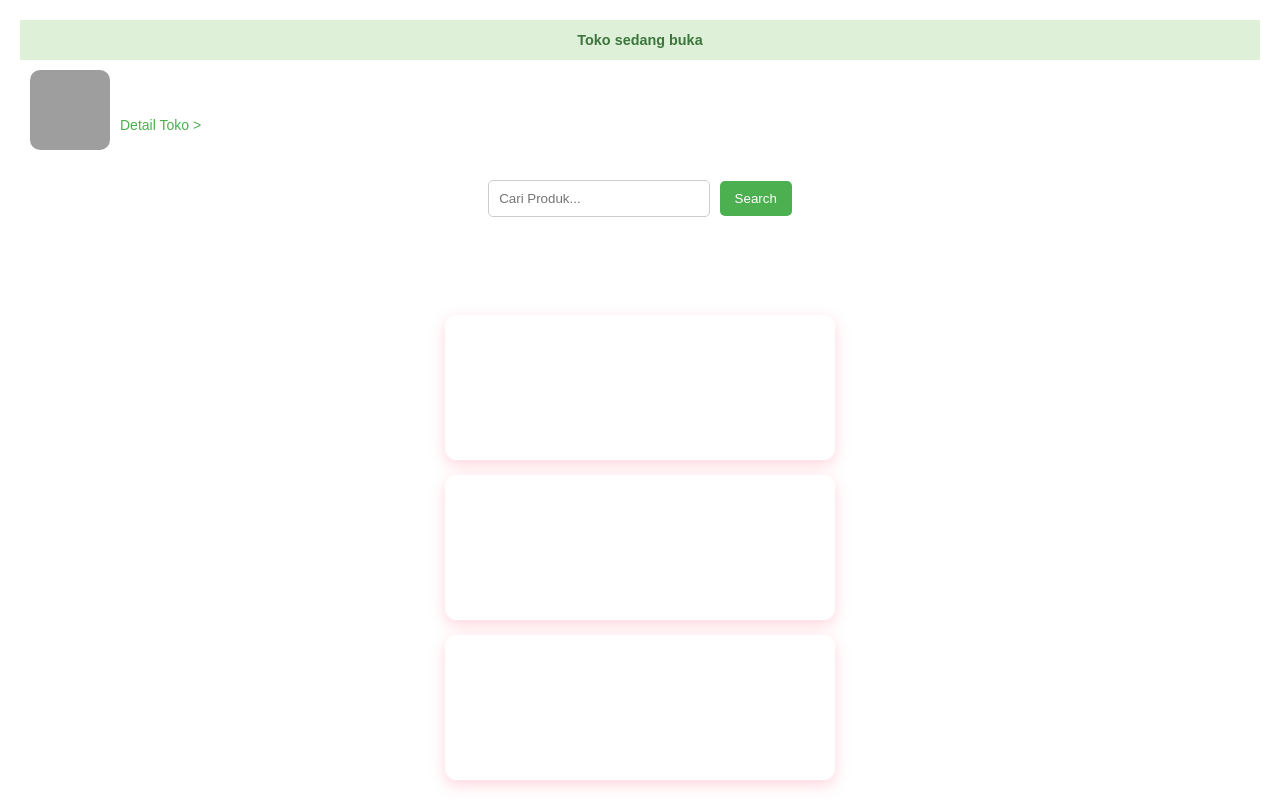
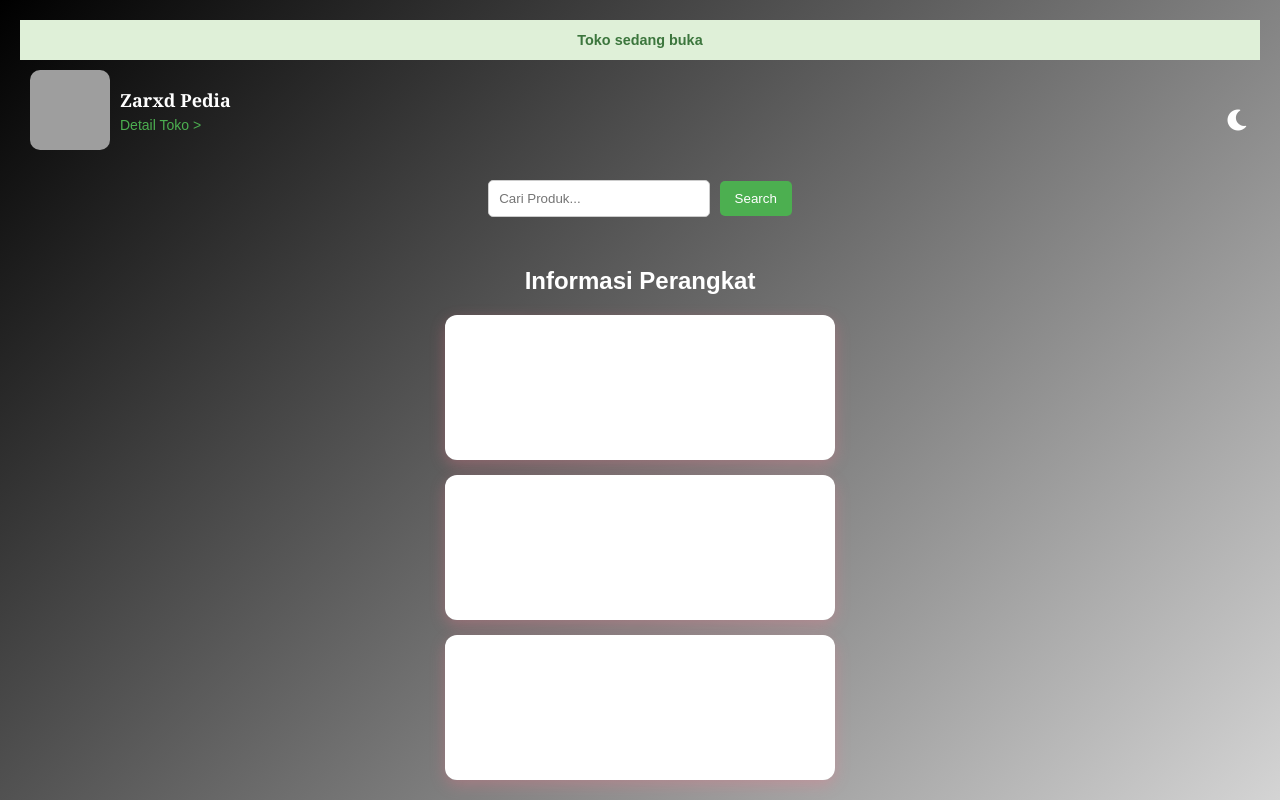
Before and after one commit to zarxdmods/anjaytol, a plain HTML site: page src/views/index.html in a window 1280 px wide. Shown: the top 800 px of the page. Drawn offline with Linux system fonts and the light colour scheme; no server answers; grey boxes are pictures that could not be loaded.

Commit message:
Update styles.css

```diff
--- a/src/public/css/styles.css
+++ b/src/public/css/styles.css
@@ -527,11 +527,13 @@ body {
 /* General Styles */
 body {
     font-family: 'Poppins', sans-serif;
+    background: linear-gradient(135deg, #000000, #ffff);
     color: #fff;
     margin: 0;
     padding: 20px;
     text-align: center;
 }
+
 /* Info Box */
 .info-box {
     background: linear-gradient(135deg, #ffff, #ffff);
```
